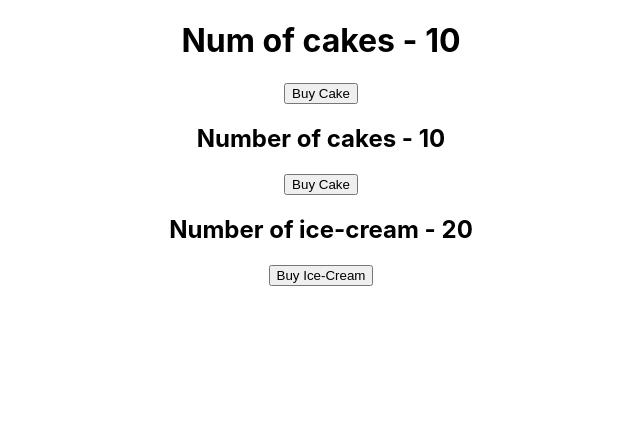
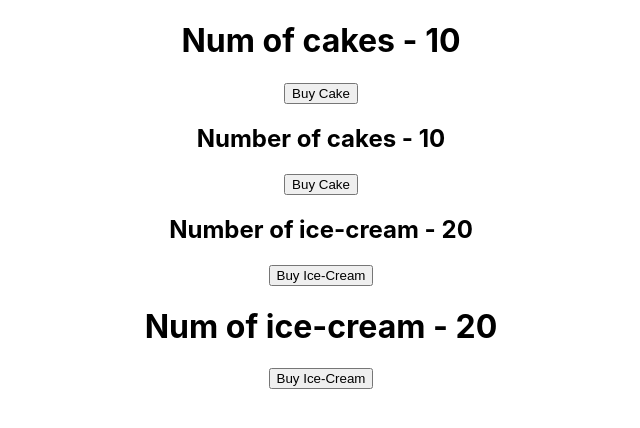
Before and after one commit to jaspreet-singh-sahota/react-redux-app, a React (Create React App) app: page / in a window 1280 px wide. Shown: the top 428 px of the page, without its empty margins (319-959 px from the left). Built offline with nearby package versions, Linux system fonts and the light colour scheme.

Commit message:
Add hooksIceCreamContainer

```diff
--- a/src/App.js
+++ b/src/App.js
@@ -4,6 +4,7 @@ import CakeContainer from './components/cakeContainer';
 import { Provider } from 'react-redux';
 import store from "./redux/store";
 import HooksCakeContainer from './components/hooksCakeContainer';
+import HooksIceCreamContainer from "./components/hooksIceCreamContainer";
 import IceCreamContainer from './components/iceCreamContainer';
 
 function App() {
@@ -13,6 +14,7 @@ function App() {
         <HooksCakeContainer/>
         <CakeContainer/>
         <IceCreamContainer/>
+        <HooksIceCreamContainer/>
       </div>
     </Provider>
   );
--- /dev/null
+++ b/src/components/hooksIceCreamContainer.js
@@ -0,0 +1,16 @@
+import React from 'react'
+import { buyIceCream } from '../redux'
+import { useDispatch, useSelector } from "react-redux";
+
+function HooksIceCreamContainer() {
+  const numberOfIceCream = useSelector(state => state.iceCream.numberOfIceCream)
+  const dispatch = useDispatch()
+  return (
+    <div>
+      <h1>Num of ice-cream - {numberOfIceCream}</h1>
+      <button onClick={() => dispatch(buyIceCream())}>Buy Ice-Cream</button>
+    </div>
+  )
+}
+
+export default HooksIceCreamContainer
```
